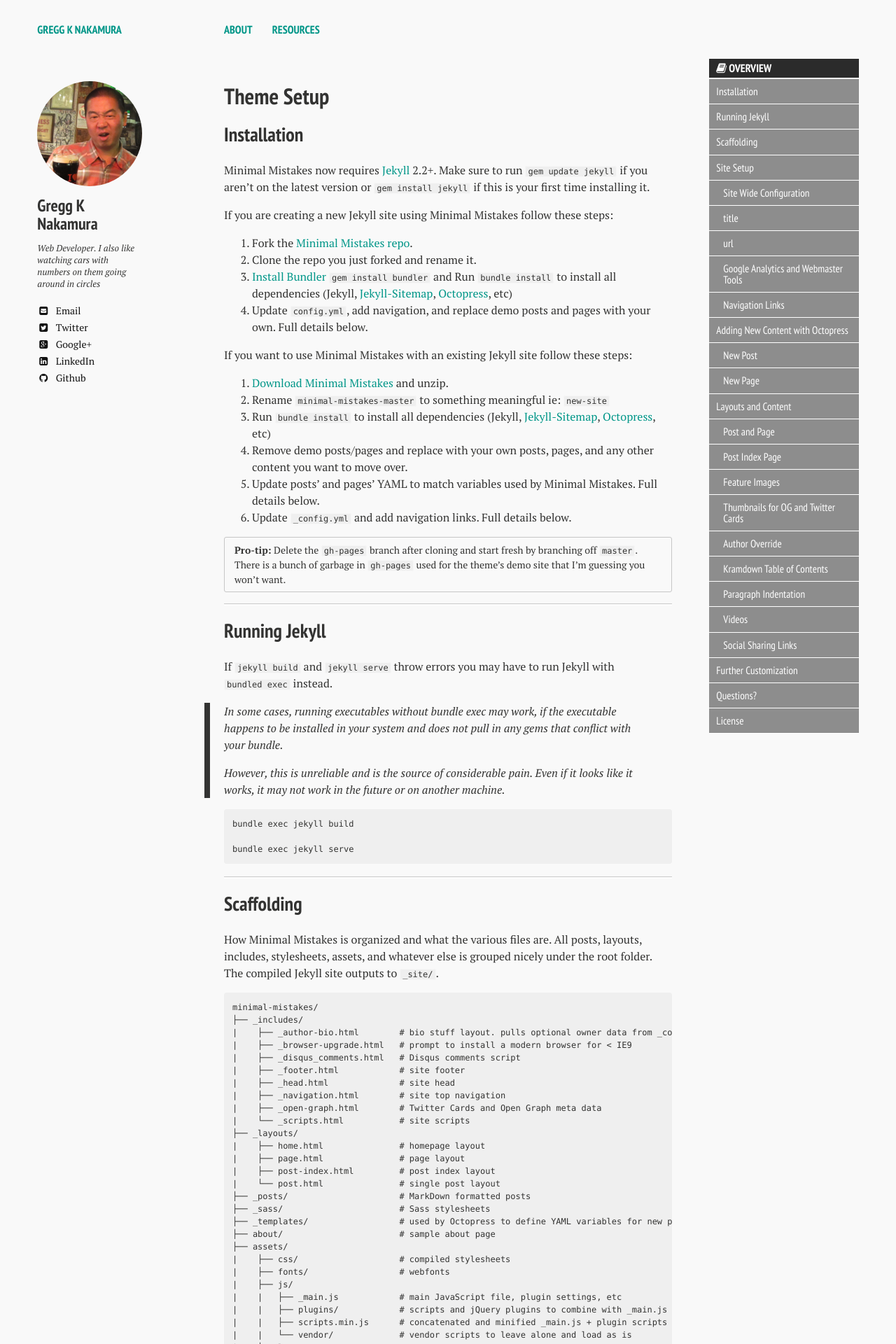
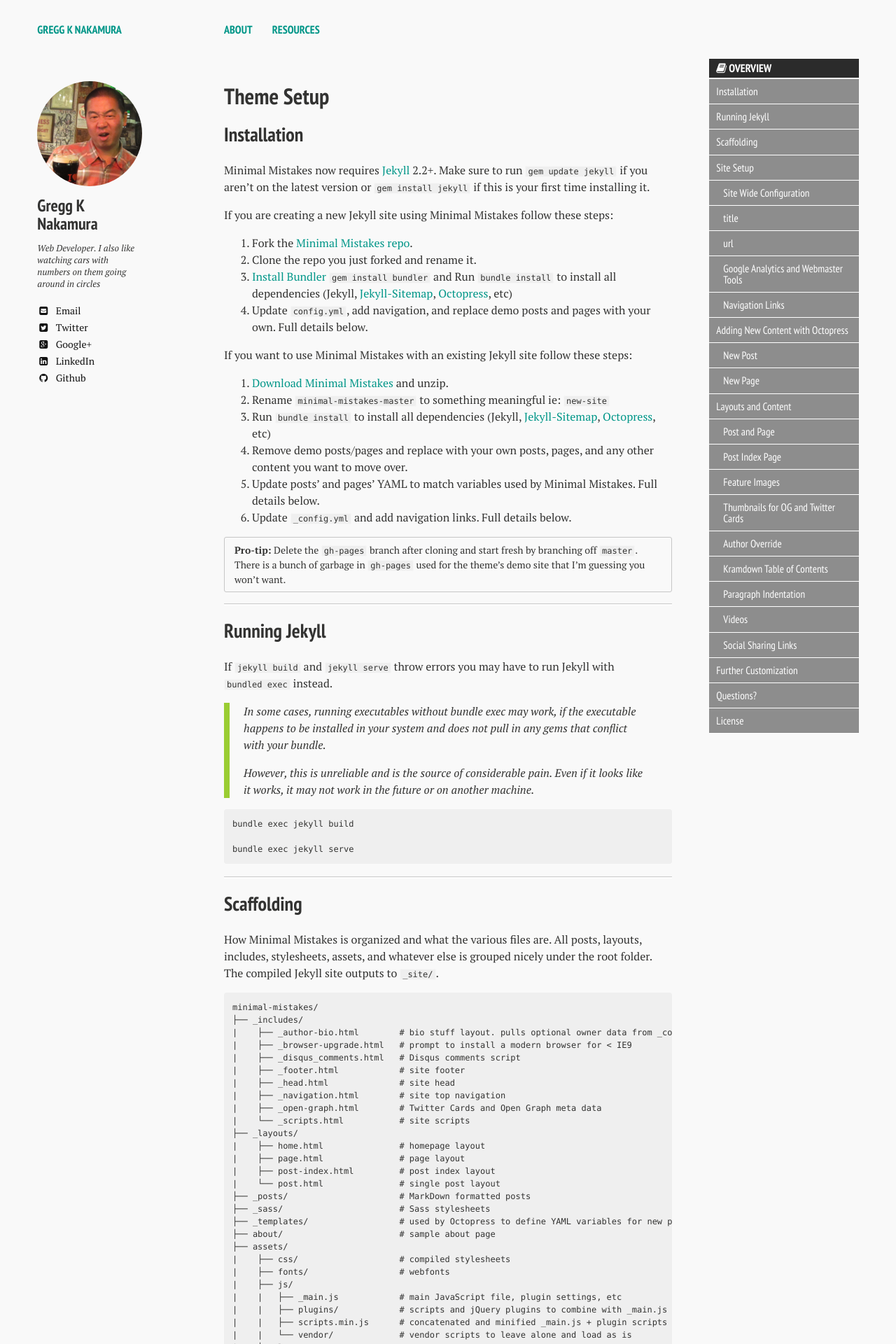
Before and after one commit to greggnakamura/greggnakamura.github.com, a Jekyll site: the page built from theme-setup/index.md, in a window 1280 px wide. Shown: the top 1920 px of the page at 70% size. Built offline with Jekyll 4.4.1, drawn with Linux system fonts in a browser that asks for light colours.

Commit message:
Updates blockquote styles

```diff
--- a/_sass/typography.scss
+++ b/_sass/typography.scss
@@ -114,9 +114,9 @@ figcaption {
    ========================================================================== */
 
 blockquote {
-	margin-left: -28px;
+	margin-left: 0;
 	padding-left: 20px;
-	border-left: 8px solid $border-color;
+	border-left: 8px solid yellowgreen;
 	font-family: $alt-font;
 	font-style: italic;
 }
```
